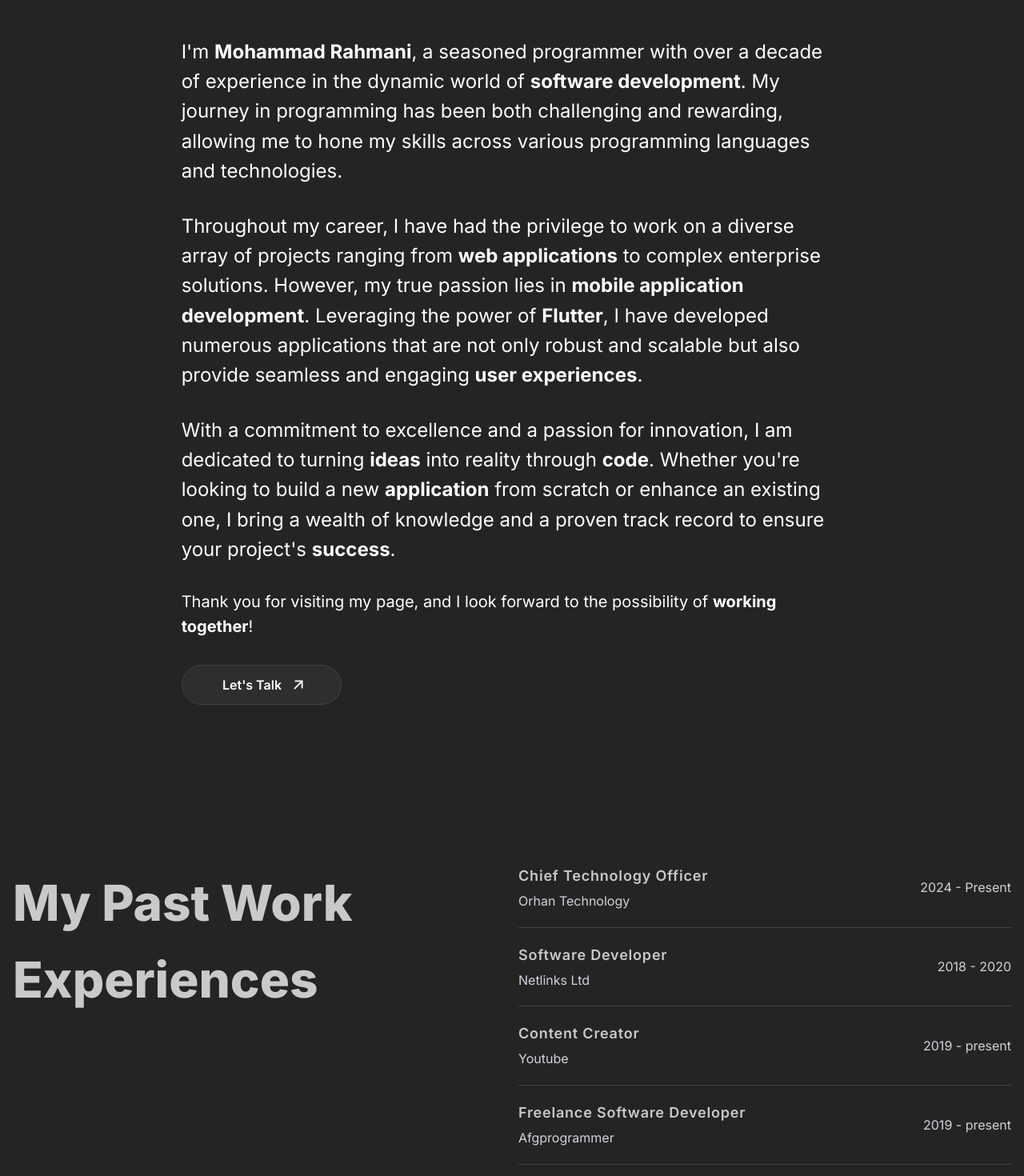
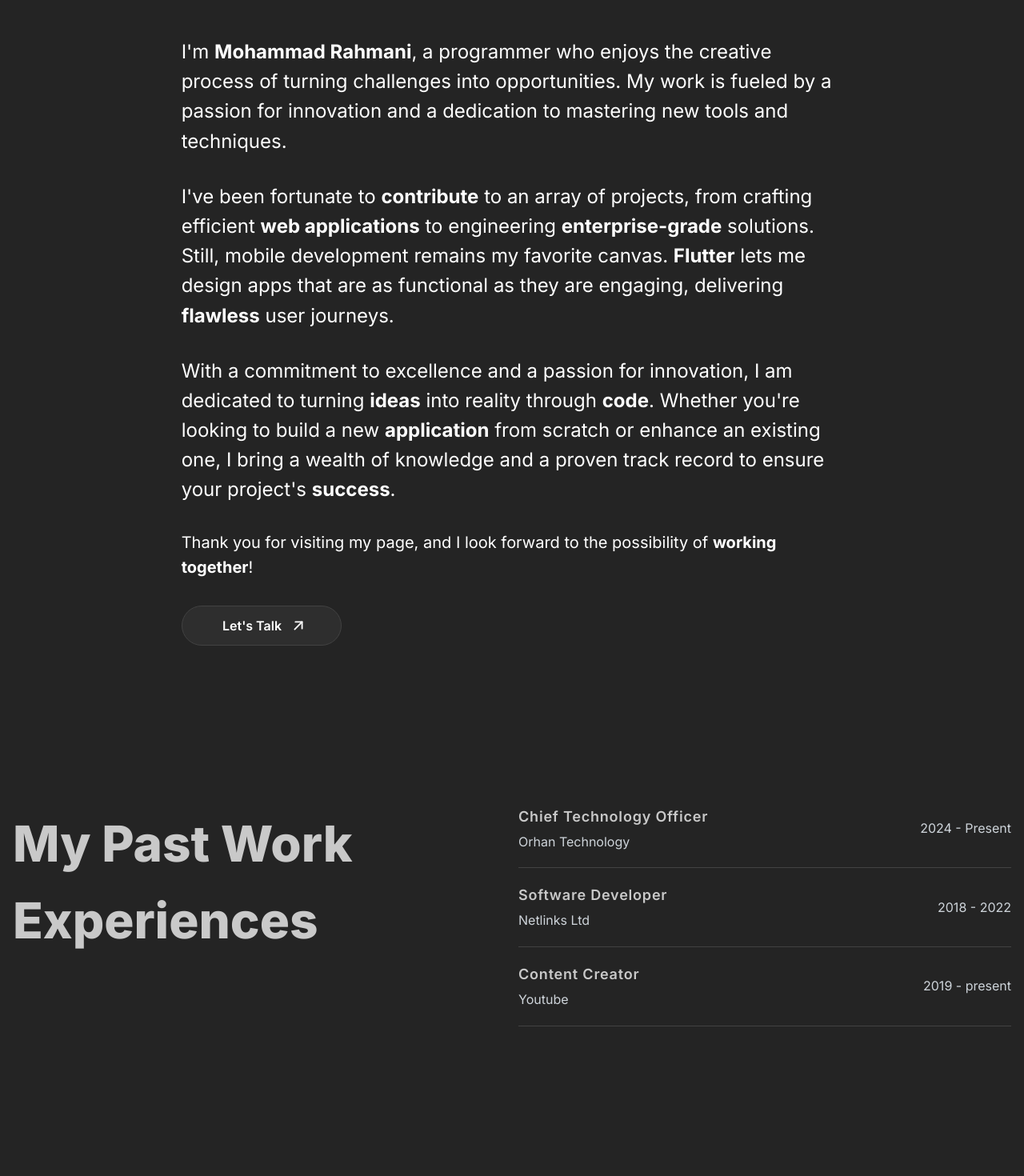
Before and after one commit to afgprogrammer/afgprogrammer.github.io, a Next.js app: page /about-me in a window 1280 px wide. Shown: the part 1326-2796 px from the top of the page at 80% size. Built offline with nearby package versions, Linux system fonts and the light colour scheme.

Commit message:
Update about page

```diff
--- a/src/app/about-me/page.tsx
+++ b/src/app/about-me/page.tsx
@@ -35,10 +35,8 @@ export default function AboutMe() {
                 color:
                   "light-dark(var(--mantine-color-gray-5), var(--mantine-color-dark-2))",
               }}
-            >
-              About me
-            </span>
-            , a Software Developer living in Kabul 🇦🇫
+            ></span>
+            Code Artist with a Flair for Flutter Development 🚀
           </Title>
         </Box>
         <Space h={100} />
@@ -53,21 +51,19 @@ export default function AboutMe() {
           </GridCol>
           <GridCol span={{ lg: 8 }} mx="auto" mt={50}>
             <Text fz={{ sm: 24, xs: 16 }} c="light-dark(black, white)">
-              I&apos;m <strong>Mohammad Rahmani</strong>, a seasoned programmer
-              with over a decade of experience in the dynamic world of{" "}
-              <strong>software development</strong>. My journey in programming
-              has been both challenging and rewarding, allowing me to hone my
-              skills across various programming languages and technologies.
+              I&apos;m <strong>Mohammad Rahmani</strong>, a programmer who
+              enjoys the creative process of turning challenges into
+              opportunities. My work is fueled by a passion for innovation and a
+              dedication to mastering new tools and techniques.
             </Text>
             <Text fz={{ sm: 24, xs: 16 }} mt={32} c="light-dark(black, white)">
-              Throughout my career, I have had the privilege to work on a
-              diverse array of projects ranging from{" "}
-              <strong>web applications</strong> to complex enterprise solutions.
-              However, my true passion lies in{" "}
-              <strong>mobile application development</strong>. Leveraging the
-              power of <strong>Flutter</strong>, I have developed numerous
-              applications that are not only robust and scalable but also
-              provide seamless and engaging <strong>user experiences</strong>.
+              I&apos;ve been fortunate to <strong>contribute</strong> to an
+              array of projects, from crafting efficient{" "}
+              <strong>web applications</strong> to engineering{" "}
+              <strong>enterprise-grade</strong> solutions. Still, mobile
+              development remains my favorite canvas. <strong>Flutter</strong>{" "}
+              lets me design apps that are as functional as they are engaging,
+              delivering <strong>flawless</strong> user journeys.
             </Text>
             <Text fz={{ sm: 24, xs: 16 }} mt={32} c="light-dark(black, white)">
               With a commitment to excellence and a passion for innovation, I am
@@ -129,9 +125,16 @@ export default function AboutMe() {
                   <Text fz={18} fw={600} lts={0.8}>
                     Software Developer
                   </Text>
-                  <Text c="gray">Netlinks Ltd</Text>
+                  <Text
+                    c="gray"
+                    component={Link}
+                    href="https://netlinks.net"
+                    target="_blank"
+                  >
+                    Netlinks Ltd
+                  </Text>
                 </Stack>
-                <Text c="gray">2018 - 2020</Text>
+                <Text c="gray">2018 - 2022</Text>
               </Group>
             </Box>
             <Divider my={20} />
@@ -147,18 +150,6 @@ export default function AboutMe() {
               </Group>
             </Box>
             <Divider my={20} />
-            <Box>
-              <Group justify="space-between">
-                <Stack gap={5}>
-                  <Text fz={18} fw={600} lts={0.8}>
-                    Freelance Software Developer
-                  </Text>
-                  <Text c="gray">Afgprogrammer</Text>
-                </Stack>
-                <Text c="gray">2019 - present</Text>
-              </Group>
-            </Box>
-            <Divider my={20} />
           </GridCol>
         </Grid>
       </Container>
```
Also changed, not shown: public/mohammad-rahmani.jpg.
